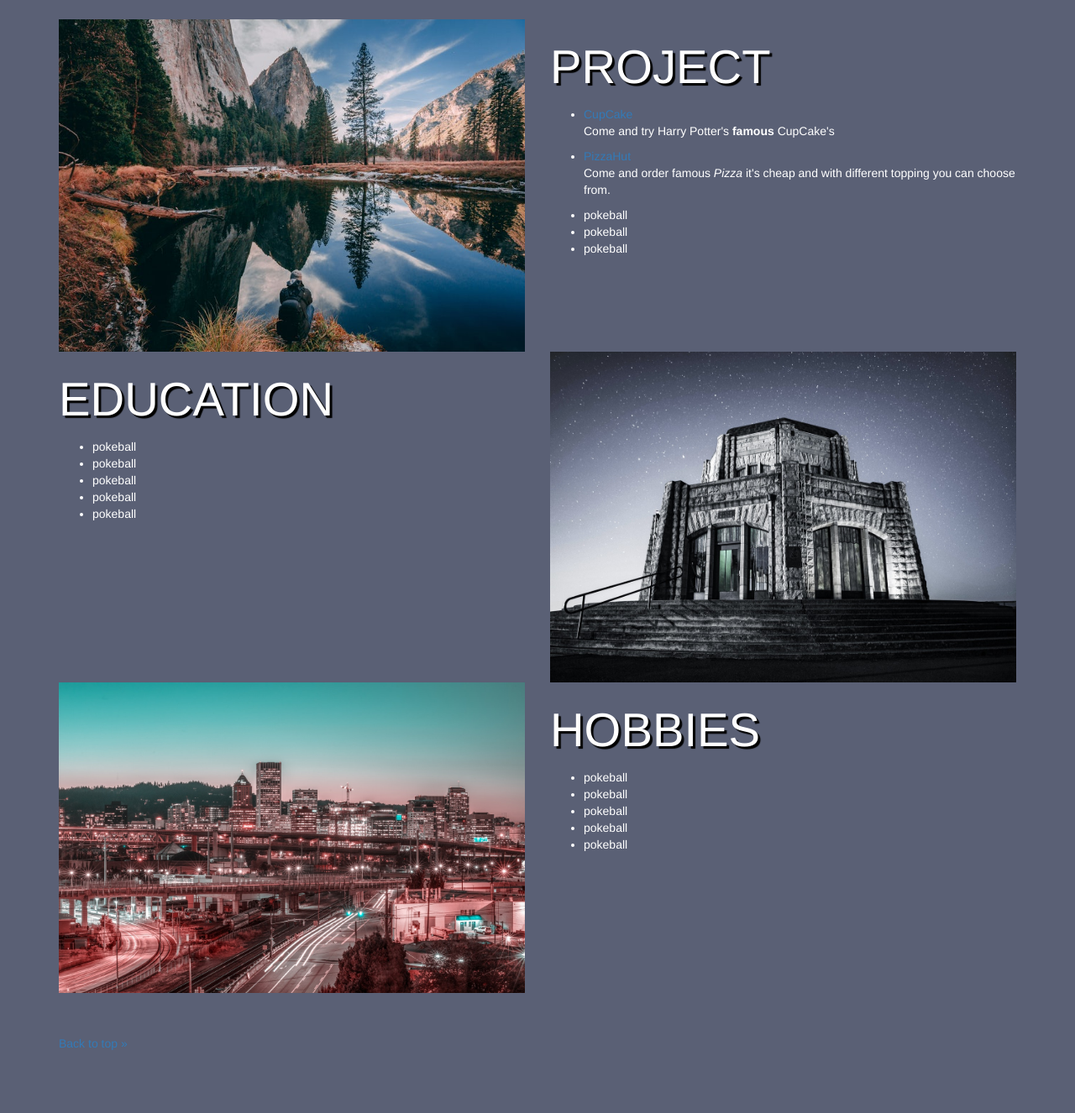
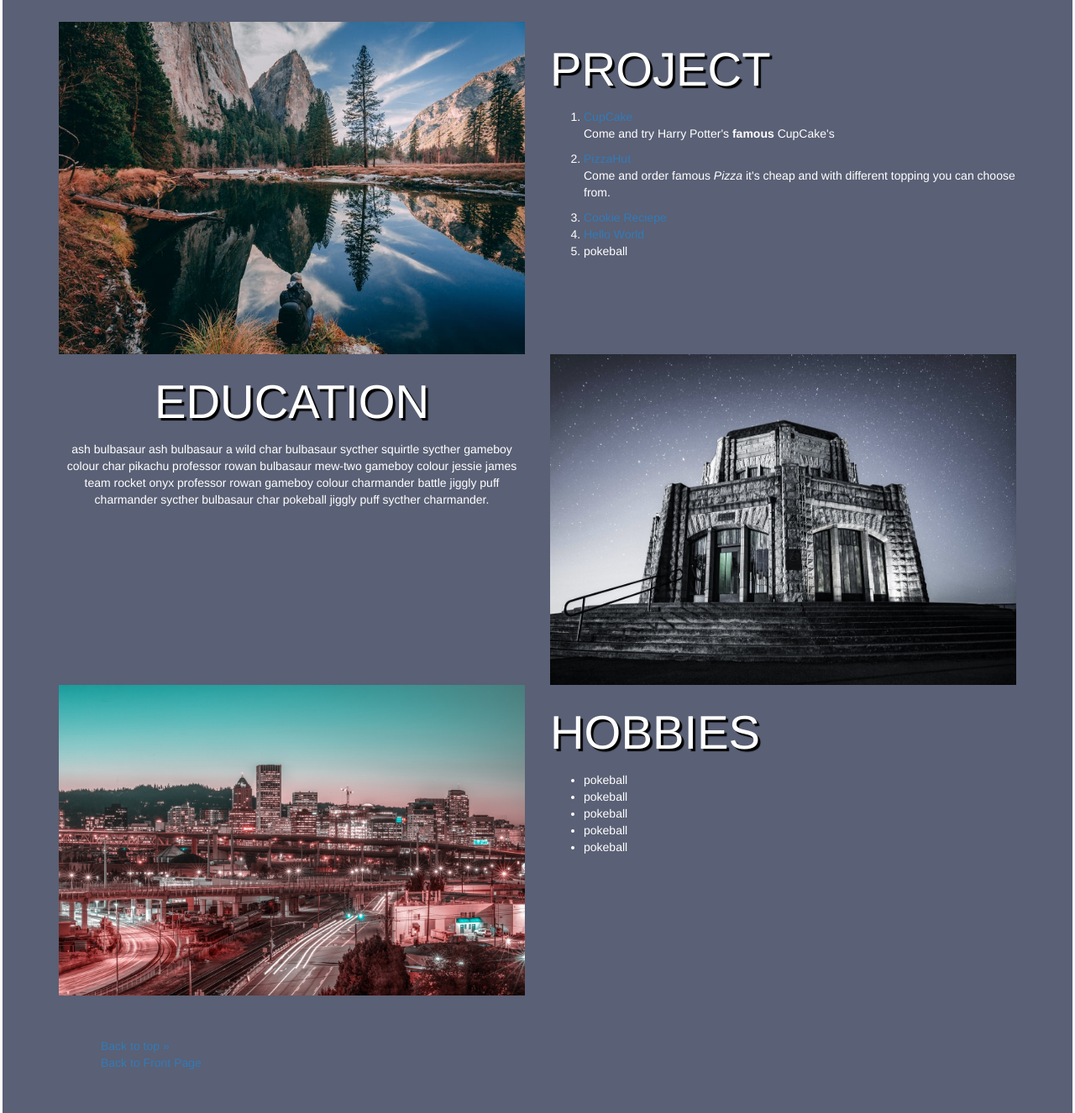
Before and after one commit to ko1h/portfolio2019, a plain HTML site: page index.html in a window 1280 px wide. Shown: the part 820-2146 px from the top of the page at 84% size. Before the commit the page ends 2073 px from the top, so only its background shows below. Drawn offline with Linux system fonts and the light colour scheme.

Commit message:
Finish README

```diff
--- a/css/styles.css
+++ b/css/styles.css
@@ -3,6 +3,7 @@ body {
   color: white;
   margin: 0;
   font: 1em;
+  border: solid;
   background-color: #5A6075;
 }
 h1 {
@@ -26,7 +27,9 @@ h2{
   background-size: cover;
 }
 .main-footer {
-  margin-top: 50px;
+  font-weight: 300;
+  margin: 50px 50px;
+
 }
 .title {
   color: white;
@@ -44,3 +47,6 @@ h2{
   width: 100%;
   length: 100%;
 }
+#education{
+  text-align: center;
+}
--- a/index.html
+++ b/index.html
@@ -22,27 +22,23 @@
         </div>
         <div class="col-lg-6">
           <h2>Project</h2>
-          <ul>
+          <ol>
             <li><a href="https://github.com/ko1h/cupcake2019">CupCake</a></li>
             <p>Come and try Harry Potter's <strong>famous</strong> CupCake's</p>
             <li><a href="https://github.com/ko1h/pizzahut.git">PizzaHut</a></li>
             <p>Come and order famous <em>Pizza</em> it's cheap and with different topping you can choose from.</p>
+            <li><a href="https://github.com/ko1h/cookie-recipe-19">Cookie Reciepe</a></li>
+            <li><a href="https://github.com/ko1h/hello-world-19">Hello World</a></li>
             <li>pokeball</li>
-            <li>pokeball</li>
-            <li>pokeball</li>
-          <ul>
+          <ol>
         </div>
       </div>
       <div class="row">
         <div class="col-lg-6">
-          <h2>education</h2>
-          <ul>
-            <li>pokeball</li>
-            <li>pokeball</li>
-            <li>pokeball</li>
-            <li>pokeball</li>
-            <li>pokeball</li>
-          <ul>
+          <div id="education">
+            <h2>education</h2>
+            <p>ash bulbasaur ash bulbasaur a wild char bulbasaur sycther squirtle sycther gameboy colour char pikachu professor rowan bulbasaur mew-two gameboy colour jessie james team rocket onyx professor rowan gameboy colour charmander battle jiggly puff charmander sycther bulbasaur char pokeball jiggly puff sycther charmander.</p>
+          </div>
         </div>
         <div class="col-lg-6">
           <img class="photo" src="img/crownpoint.jpeg">
@@ -65,6 +61,8 @@
       </div>
       <footer class="main-footer">
         <a href="#top">Back to top &raquo;</a>
+        <br>
+        <a href="front.html">Back to Front Page</a>
       </footer>
    </div>
   </body>
```
Also changed, not shown: 1 other file.
